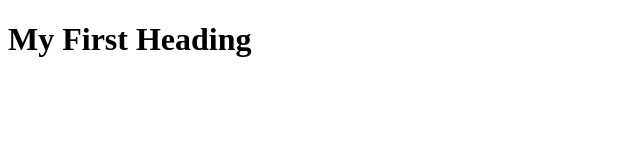
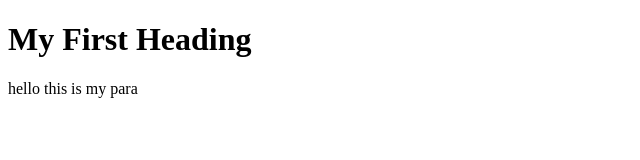
Before and after one commit to subburaj1797/devops, a plain HTML site: page index.html in a window 1280 px wide. Shown: the whole page, without its empty margins (0-640 px from the left). Drawn offline with Linux system fonts and the light colour scheme.

Commit message:
new p tag added

```diff
--- a/index.html
+++ b/index.html
@@ -3,6 +3,6 @@
 <body>
 
 <h1>My First Heading</h1>
-
+<p> hello this is my para</p>
 </body>
 </html>
```
